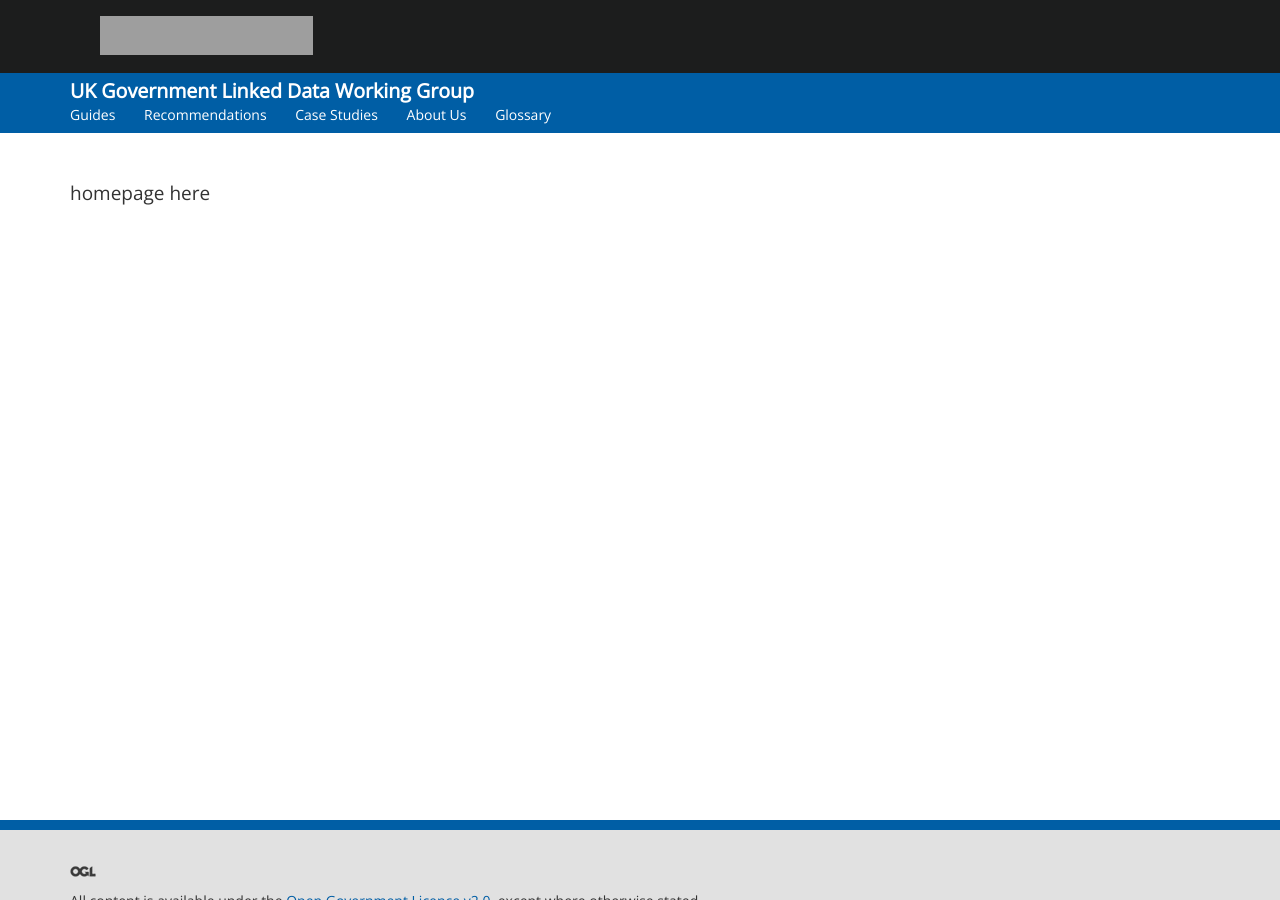
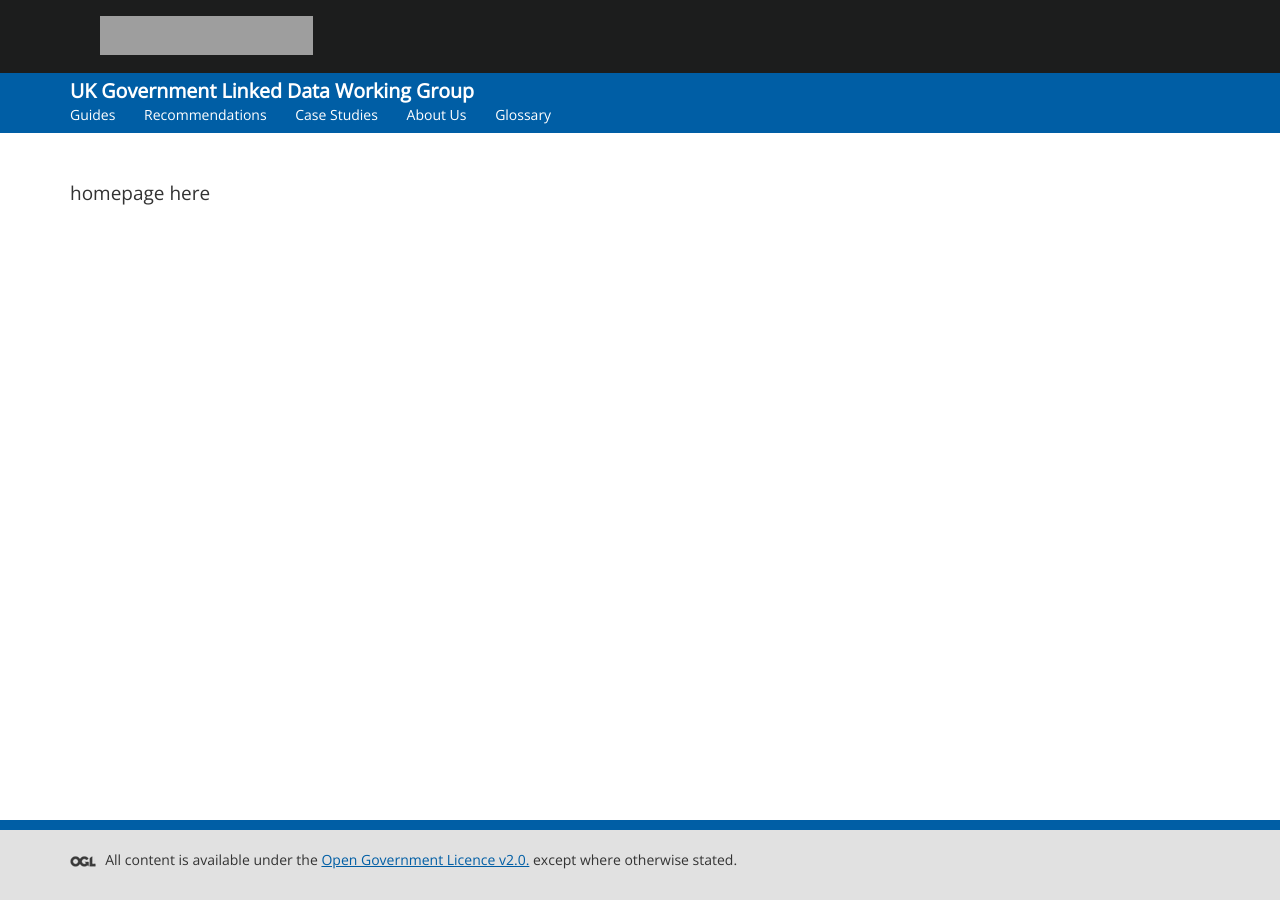
Before and after one commit to UKGovLD/ukgovldwg, a Jekyll site: the page built from index.md, in a window 1280 px wide. Built offline with Jekyll 4.4.1, drawn with Linux system fonts in a browser that asks for light colours; grey boxes are pictures that could not be loaded.

Commit message:
removed footer spacing error

```diff
--- a/_layouts/base.html
+++ b/_layouts/base.html
@@ -37,7 +37,7 @@
     <footer>
         <div class="liner">
             <div class="container">
-                <p> <h2><a href="http://www.nationalarchives.gov.uk/doc/open-government-licence/version/2/"><img src="{{ site.rootpath }}/assets/images/ogl-symbol.png" alt="OGL"></a></h2> All content is available under the <a href="http://www.nationalarchives.gov.uk/doc/open-government-licence/version/2/">Open Government Licence v2.0.</a> except where otherwise stated.</p>
+                <p> <a href="http://www.nationalarchives.gov.uk/doc/open-government-licence/version/2/"><img src="{{ site.rootpath }}/assets/images/ogl-symbol.png" alt="OGL"></a> All content is available under the <a href="http://www.nationalarchives.gov.uk/doc/open-government-licence/version/2/">Open Government Licence v2.0.</a> except where otherwise stated.</p>
             </div>
         </div>
     </footer>
```
